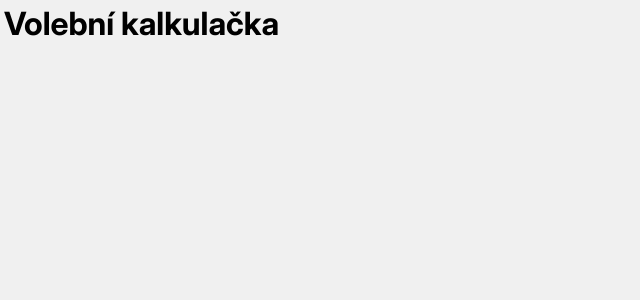
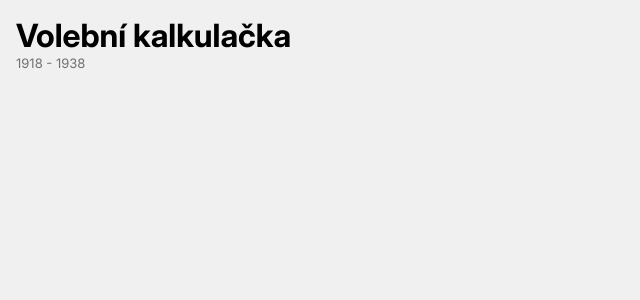
Before and after one commit to PepaHrebec/voleb-kalk, a Nuxt app: page /strany in a window 1280 px wide. Shown: the top 300 px of the page, without its empty margins (0-640 px from the left). Built offline with nearby package versions, Linux system fonts and the light colour scheme.

Commit message:
Update layout

```diff
--- a/layouts/default.vue
+++ b/layouts/default.vue
@@ -1,7 +1,10 @@
 <template>
   <div class="layout-wrap">
-    <header class="header">
-      <h1 class="header-heading">Volební kalkulačka</h1>
+    <header>
+      <NuxtLink to="/"
+        ><h1 class="header-heading">Volební kalkulačka</h1></NuxtLink
+      >
+      <p>1918 - 1938</p>
     </header>
     <slot />
   </div>
@@ -10,11 +13,28 @@
 <style scoped>
 .layout-wrap {
   min-height: 100vh;
-  padding: 4px;
+  padding: 16px;
   background-color: var(--main-bg-color);
+}
+
+header {
+  display: flex;
+  flex-direction: column;
+  gap: 0px;
+  margin-bottom: 64px;
+}
+
+a {
+  text-decoration: none;
+}
+
+p {
+  font-size: small;
+  color: var(--text-gray);
 }
 
 .header-heading {
   font-weight: bold;
+  color: black;
 }
 </style>
```
